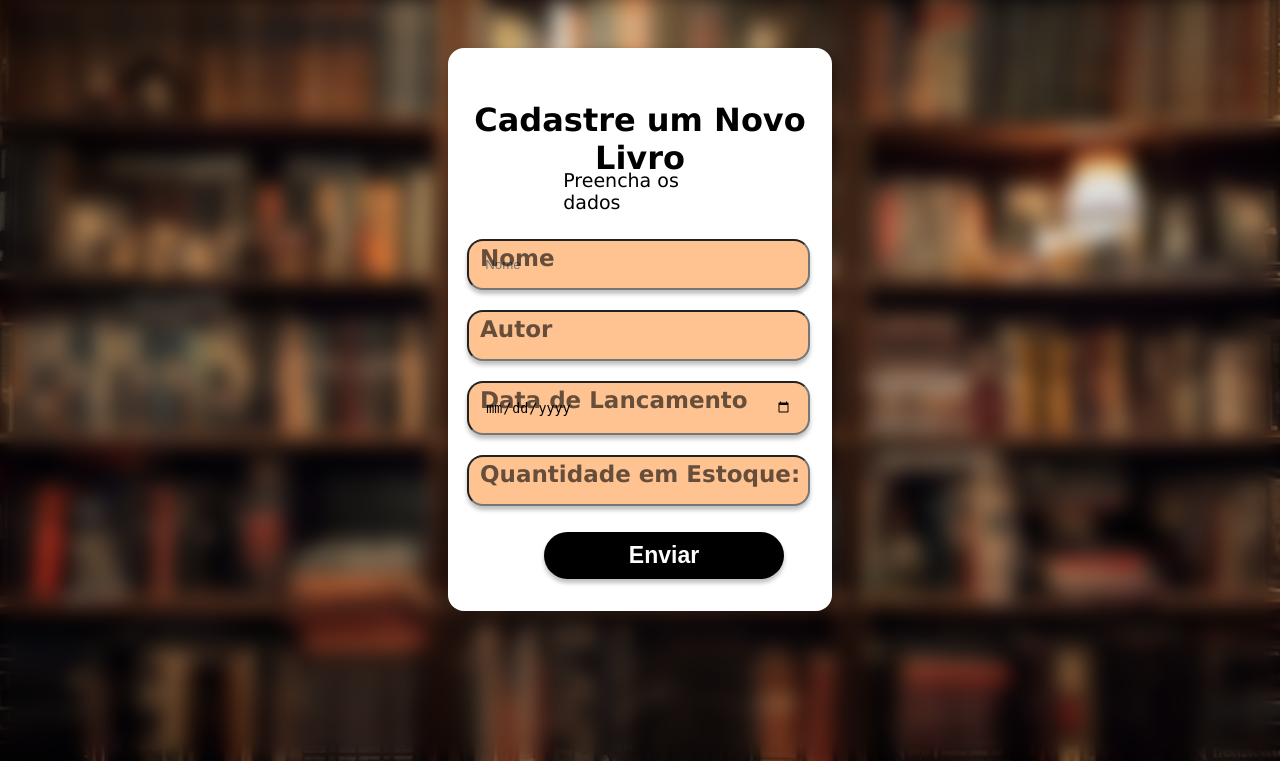
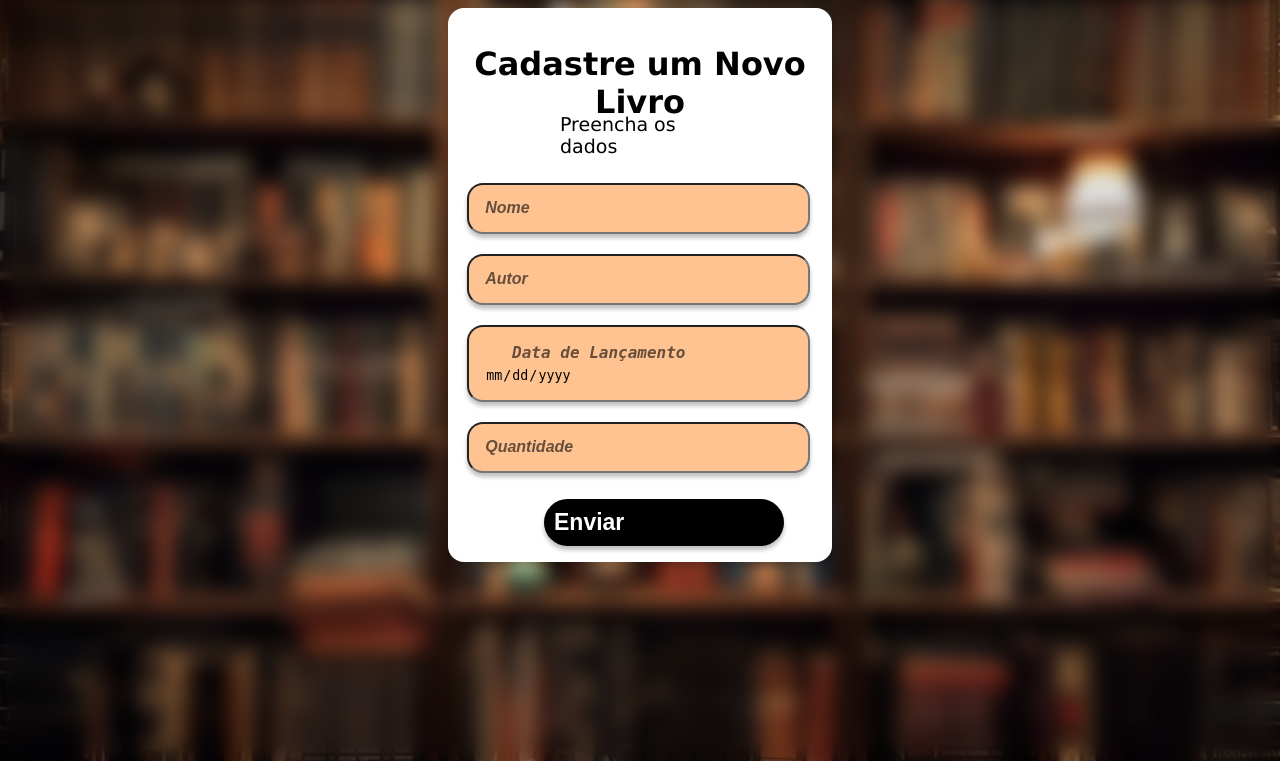
Before and after one commit to yanlimabarbosa/php-crud, a PHP site: page /?page=novo in a window 1280 px wide. Shown: the part 39-800 px from the top of the page. Run offline with PHP 8.4, Linux system fonts and the light colour scheme.

Commit message:
before css change

```diff
--- a/index.php
+++ b/index.php
@@ -11,12 +11,6 @@
   <body>
     <nav>
       <div>
-        <!-- <a href="#">Cadastro</a>
-        <button type="button" data-bs-toggle="collapse" data-bs-target="#navbarNav" aria-controls="navbarNav"
-          aria-expanded="false" aria-label="Toggle navigation">
-          <span></span>
-        </button> -->
-        <div>
         <ul>
           <li>
             <a aria-current="page" href="index.php">Home</a>
@@ -28,7 +22,6 @@
             <a href="?page=listar">Listar Livros</a>
           </li>
         </ul>
-        </div>
       </div>
     </nav>
 
--- a/listar-livros.php
+++ b/listar-livros.php
@@ -23,7 +23,7 @@ if ($qtd > 0) {
     print "<td>" . $row->autor . "</td>";
     print "<td>" . $row->data_lancamento . "</td>";
     print "<td>" . $row->qtd_estoque . "</td>";
-    print "<td>
+    print "<td class='acoes'>
             <button onclick=\"location.href='?page=editar&id=" . $row->id . "';\">Editar</button>
             <button onclick=\"if(confirm('Tem certeza que deseja excluir?')){location.href='?page=salvar&acao=excluir&id=" . $row->id . "';}else{false;}\">Excluir</button>
           </td>";
--- a/novo-livro.php
+++ b/novo-livro.php
@@ -3,20 +3,16 @@
   <h1 class="subtitle">Preencha os dados</h1>
   <input type="hidden" name="acao" value="cadastrar">
   <div>
-    <label class="label-novo-livro">Nome</label>
     <input type="text" name="nome" placeholder="Nome">
   </div>
   <div>
-    <label class="label-novo-livro">Autor</label>
-    <input type=" text" name="autor">
+    <input type=" text" name="autor" placeholder="Autor">
   </div>
   <div>
-    <label class="label-novo-livro">Data de Lancamento</label>
-    <input type="date" name="data_lancamento" placeholder=" ">
+    <input type="date" name="data_lancamento">
   </div>
   <div>
-    <label class="label-novo-livro">Quantidade em Estoque:</label>
-    <input type="number" name="qtd_estoque">
+    <input type="number" name="qtd_estoque" placeholder="Quantidade">
   </div>
   <div>
     <button type="submit" class="send-btn">Enviar</button>
--- a/styles.css
+++ b/styles.css
@@ -64,29 +64,34 @@ select {
 }
 
 table {
-  width: 100%;
+  margin: 0 auto;
+  width: 80%;
   border-collapse: collapse;
   margin-top: 20px;
-}
-
-table,
-th,
-td {
-  border: 1px solid #ddd;
+  border-radius: 1rem;
 }
 
 th,
 td {
-  padding: 10px;
+  padding: 1px;
   text-align: left;
+  color: gray;
+  background-color: white;
+  border: 2px solid rgb(30, 30, 30);
 }
 
 th {
-  background-color: #333;
-  color: white;
+  background-color: #ffffff;
+  color: rgb(0, 0, 0);
+  padding: 1rem;
+}
+
+td {
+  padding: 0 auto;
 }
 
 button {
+  display: flex;
   padding: 10px;
   background-color: #333;
   color: white;
@@ -99,9 +104,9 @@ button:hover {
 }
 
 .form {
-  margin: 3rem auto;
-  padding-top: 2rem;
-  padding-bottom: 2rem;
+  margin: 0.5rem auto;
+  padding-top: 1rem;
+  padding-bottom: 1rem;
   justify-content: center;
   background: rgb(255, 255, 255);
   box-shadow: 3px 4px 10px 0px rgba(0, 0, 0, 0.25);
@@ -120,24 +125,13 @@ button:hover {
 }
 
 .subtitle {
-  margin: 0 30%;
+  margin: 0 7rem;
   color: #000;
   font-size: 19px;
   font-style: normal;
   font-weight: 500;
   line-height: normal;
   margin-bottom: 1rem;
-}
-
-.label-novo-livro {
-  position: fixed;
-  margin-top: 1rem;
-  color: rgba(0, 0, 0, 0.6);
-  font-size: 23px;
-  font-style: normal;
-  font-weight: 700;
-  line-height: normal;
-  pointer-events: none; /* Prevent label from interfering with input clicks */
 }
 
 #inputNome:placeholder-shown + .label-novo-livro {
@@ -160,3 +154,41 @@ button:hover {
   border-radius: 30px;
   background: #000000;
 }
+
+input::placeholder {
+  color: rgba(0, 0, 0, 0.6);
+  font-style: italic; /* Customize the font style of the placeholder text */
+  font-size: 16px;
+  font-weight: bold;
+  line-height: normal;
+}
+
+input[type="date"]::-webkit-calendar-picker-indicator {
+  display: none;
+}
+
+/* Style the custom label */
+input[type="date"] + label {
+  color: rgba(0, 0, 0, 0.6);
+  text-align: center;
+  font-size: 16px;
+  display: block; /* Ensure the label is displayed as a block */
+}
+
+input[type="date"]::before {
+  content: "Data de Lançamento";
+  color: rgba(0, 0, 0, 0.6);
+  display: block;
+  margin-right: 5rem;
+  margin-bottom: 5px;
+  font-style: italic;
+  font-weight: bold;
+  text-align: center;
+  font-size: 16px;
+  justify-content: space-between;
+}
+
+.acoes {
+  display: flex;
+  border: 1px solid rgb(30, 30, 30);
+}
```
Lines whose indentation alone changed are shown as unchanged.
